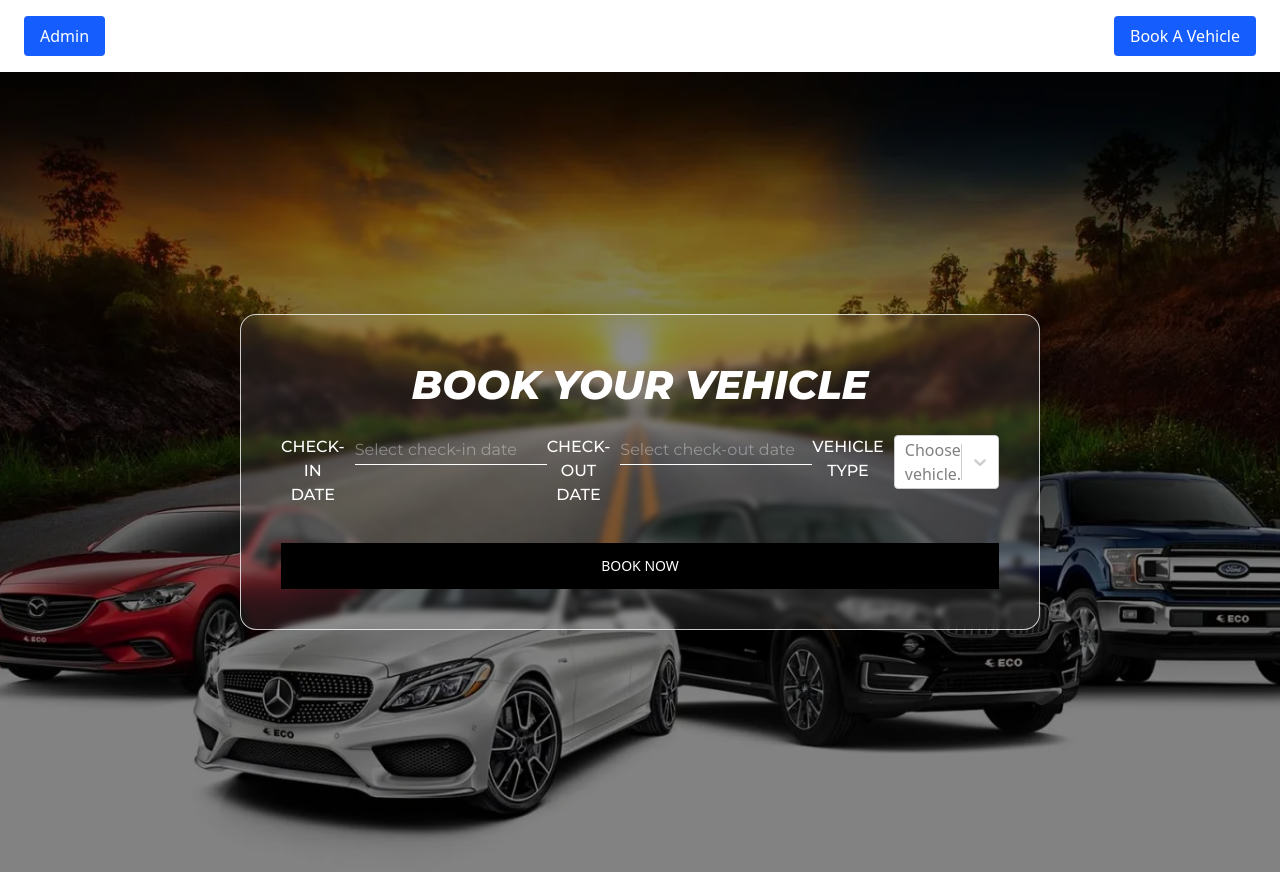
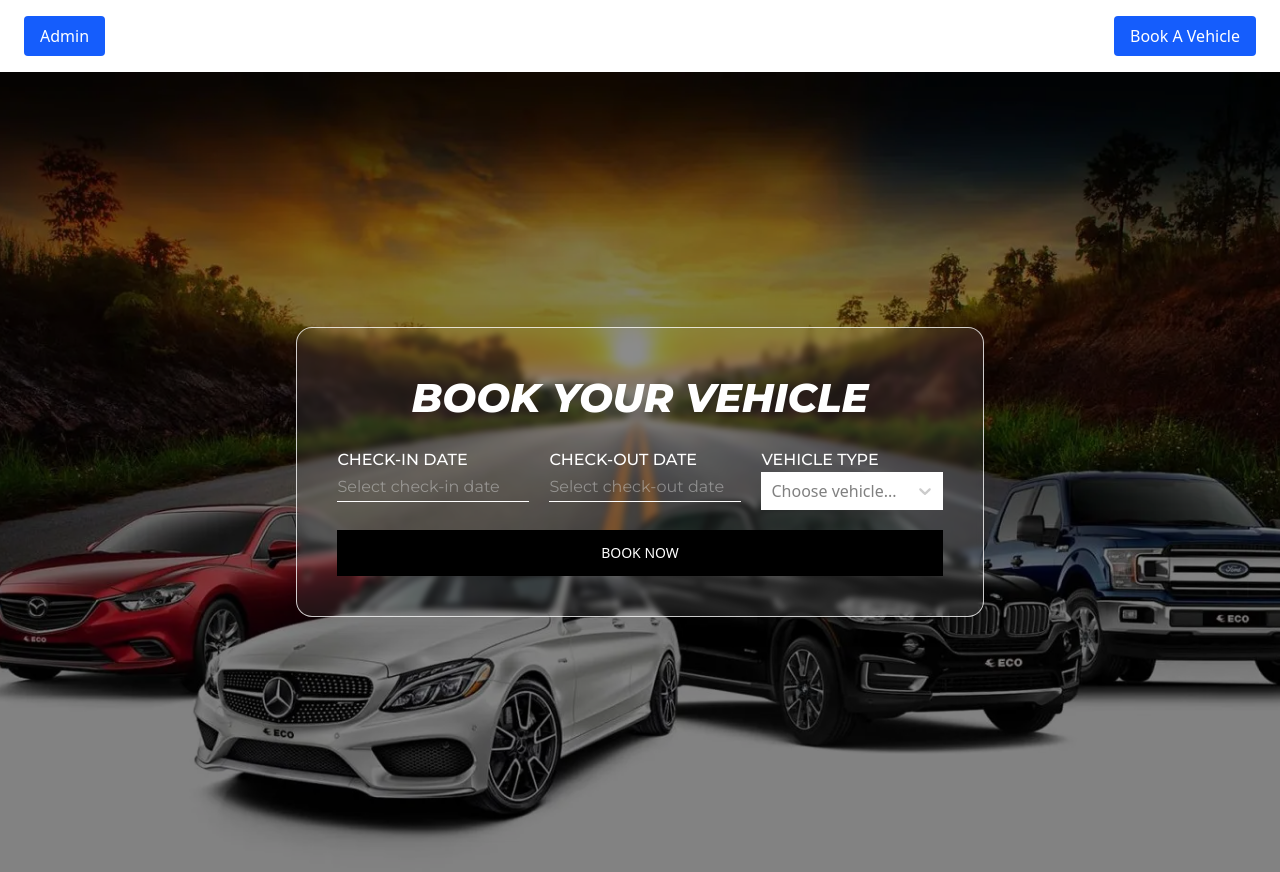
Before and after one commit to dev-roshitha/vehicle-booking, a React (Vite) app: page /booking in a window 1280 px wide. Built offline with nearby package versions, Linux system fonts and the light colour scheme.

Commit message:
update booking ui

```diff
--- a/src/pages/booking.jsx
+++ b/src/pages/booking.jsx
@@ -48,7 +48,7 @@ function Booking() {
             </div>
 
             {/* Check-out */}
-            <div className="mb-4 field-wrp">
+            <div className="field-wrp">
               <label className="checkout-label input-label">Check-out Date</label>
               <DatePicker
                 selected={checkOutDate}
@@ -63,7 +63,7 @@ function Booking() {
             </div>
 
             {/* Vehicle Type */}
-            <div className="mb-6 field-wrp">
+            <div className="field-wrp">
               <label className="vehicle-type input-label">Vehicle Type</label>
 
               <Select
--- a/src/styles/_config.scss
+++ b/src/styles/_config.scss
@@ -175,6 +175,7 @@ input{
   border-bottom: 1px solid #fff;
   color: #d2d2d2;
   font-family: "Montserrat", sans-serif;
+  width: 100%;
 }
 
 .submit-btn{
@@ -263,4 +264,14 @@ input{
   .react-datepicker-popper{
     z-index: 3;
   }
+
+  .css-13cymwt-control{
+    background-color: none;
+    border: none;
+    border-bottom: 1px solid #fff;
+    border-radius: 0;
+  }
+  .css-1u9des2-indicatorSeparator{
+    display: none;
+  }
 }
--- a/src/styles/components/_booking-mask.scss
+++ b/src/styles/components/_booking-mask.scss
@@ -22,15 +22,19 @@
     display: flex;
     padding: 20px 0;
     flex-direction: column;
+    gap: 20px;
     @include tablet-landscape{
       flex-direction: row;
     }
     .field-wrp{
       display: flex;
-      gap: 10px;
+      //gap: 4px;
       flex-direction: column;
       @include tablet-landscape{
-        flex-direction: row;
+        //flex-direction: row;
+      }
+      .input-label{
+        text-align: left;
       }
     }
   }
```
